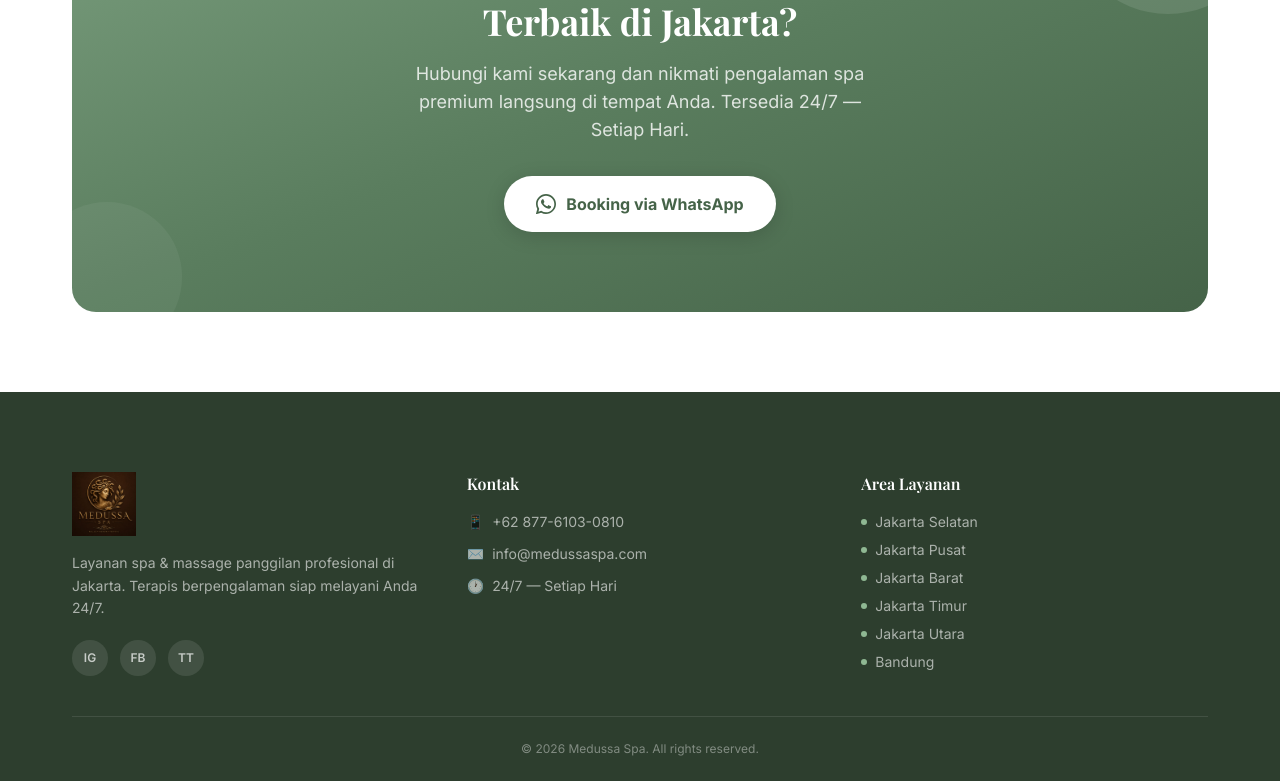
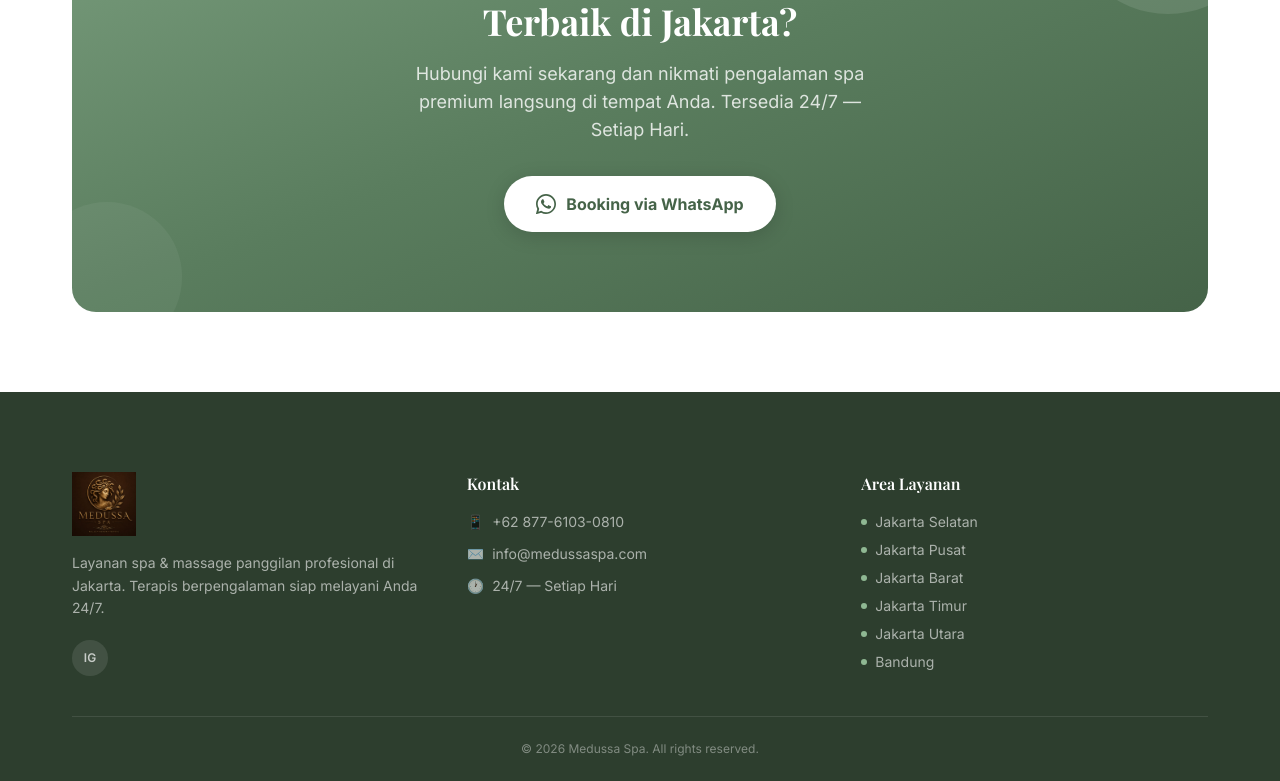
Before and after one commit to mmhdagungg/medussa, a React (Vite) app: page / in a window 1280 px wide. Shown: the part 5467-6248 px from the top of the page. Built offline with nearby package versions, Linux system fonts and the light colour scheme; a web font is replaced by a local one.

Commit message:
update: link instagram

```diff
--- a/src/components/Footer.tsx
+++ b/src/components/Footer.tsx
@@ -24,8 +24,8 @@ export default function Footer() {
             <div className="flex gap-3">
               {[
                 { href: siteConfig.social.instagram, label: 'IG' },
-                { href: siteConfig.social.facebook, label: 'FB' },
-                { href: siteConfig.social.tiktok, label: 'TT' },
+                // { href: siteConfig.social.facebook, label: 'FB' },
+                // { href: siteConfig.social.tiktok, label: 'TT' },
               ].map((s) => (
                 <a
                   key={s.label}
--- a/src/config/site.ts
+++ b/src/config/site.ts
@@ -20,7 +20,7 @@ export const siteConfig = {
 
   // Social media (placeholder)
   social: {
-    instagram: "https://instagram.com/medussaspa",
+    instagram: "https://instagram.com/medussa.spa",
     facebook: "https://facebook.com/medussaspa",
     tiktok: "https://tiktok.com/@medussaspa",
   },
```
